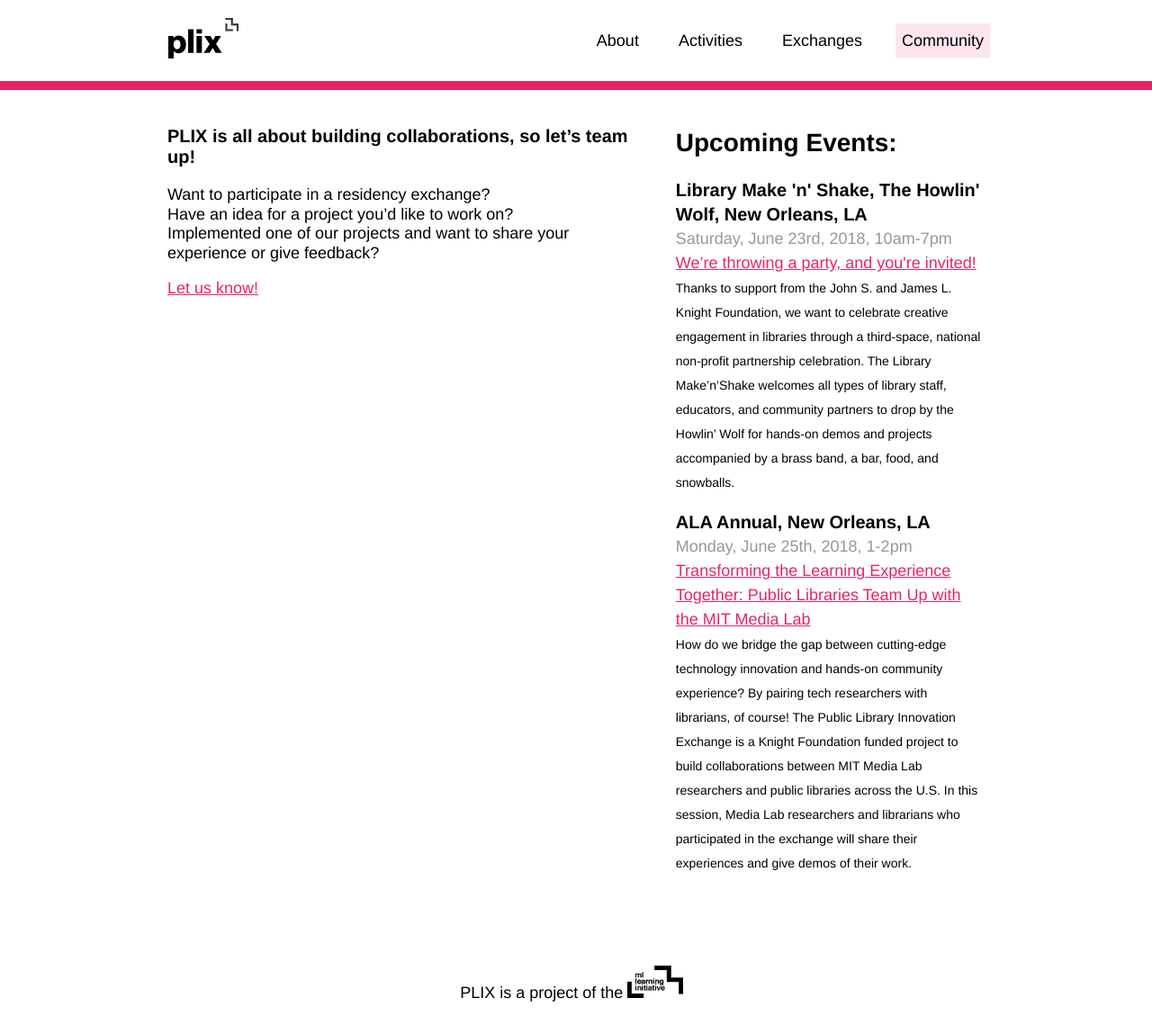
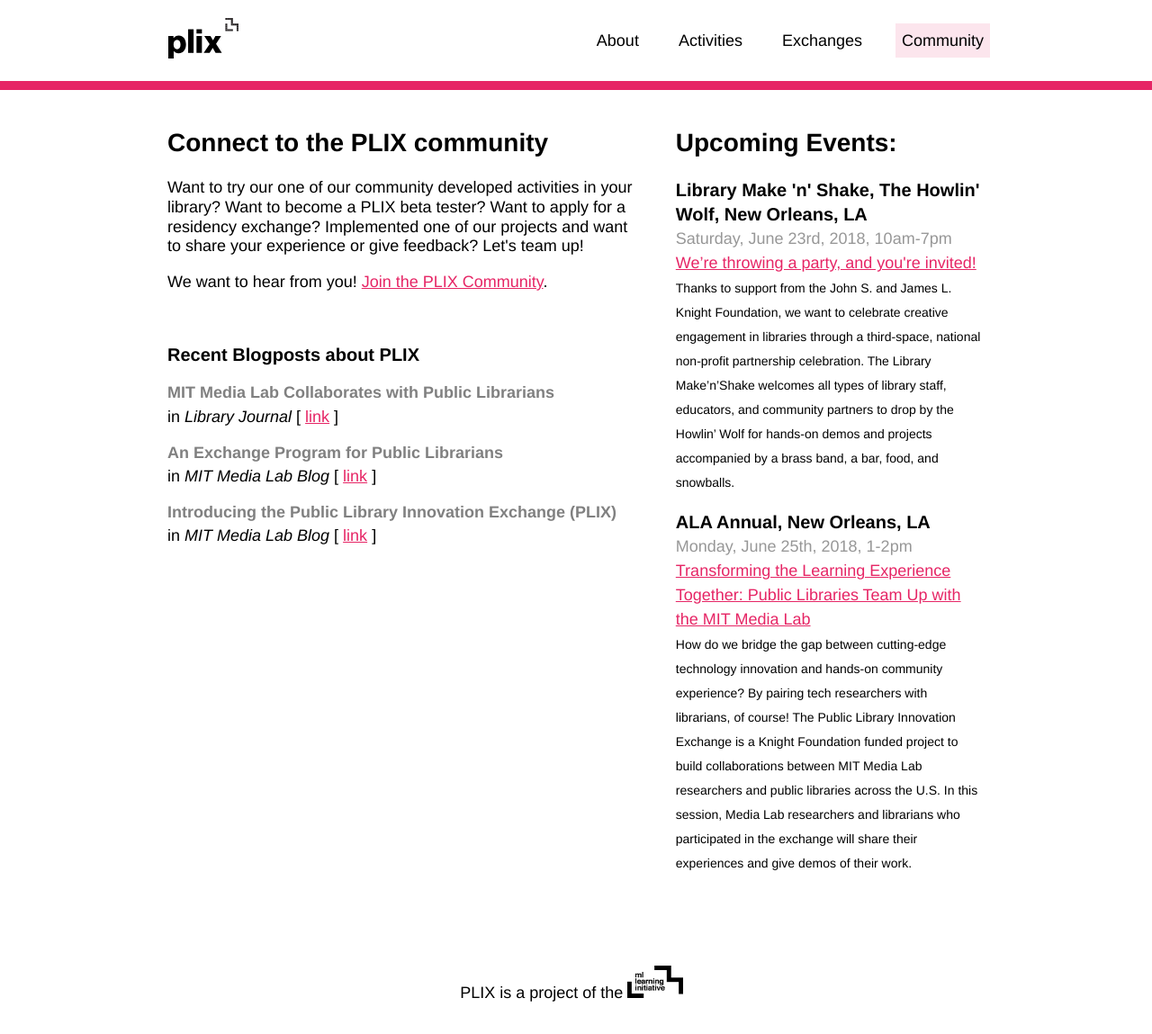
Before and after one commit to sjhoffhoff/plix-staging, a Jekyll site: the page built from community.html, in a window 1280 px wide. Shown: the whole page at 90% size. Built offline with Jekyll 4.4.1, drawn with Linux system fonts in a browser that asks for light colours; some web fonts are replaced.

Commit message:
small text tweaks & adding blogposts

```diff
--- a/about.html
+++ b/about.html
@@ -17,12 +17,12 @@
   </div> -->
 
 <div class="main">
-  <h2>Public Library Innovation Exchange (PLIX)</h2>
+  <h2>About PLIX</h2>
   <p>Public libraries and the MIT Media Lab are kindred spirits. Both support an open, collaborative environment where learning can flourish.</p>
 
-  <p>This exchange program supports joint projects between public librarians and Media Lab researchers. Together, we hope to design new tools and programs for public libraries around the world.</p>
+  <p>The Public Library Innovation Exchange (PLIX) supports joint projects between public librarians and Media Lab researchers. Together, we hope to design new tools and programs for public libraries around the world.</p>
 
-  <p>Learn more about our <a href={{ '/activities' | relative_url }}>activities</a> and <a href={{ '/community' | relative_url }}>community</a>.</p>
+  <p>Learn more about community-designed <a href={{ '/activities' | relative_url }}>PLIX activities</a>, or sign-up for our <a class="typeform-share link" href="https://mllearning.typeform.com/to/xPXkaa" data-mode="drawer_right" target="_blank">community updates</a>. <script> (function() { var qs,js,q,s,d=document, gi=d.getElementById, ce=d.createElement, gt=d.getElementsByTagName, id="typef_orm_share", b="https://embed.typeform.com/"; if(!gi.call(d,id)){ js=ce.call(d,"script"); js.id=id; js.src=b+"embed.js"; q=gt.call(d,"script")[0]; q.parentNode.insertBefore(js,q) } })()</script></p>
   <br/>
   <h3>Collaborators</h3>
   <p>PLIX is a project of the <a href="https://www.media.mit.edu/groups/ml-learning/overview/">Media Lab Learning Initiative</a>, in collaboration with the Knight Foundation and MIT Libraries.</p>
--- a/activities.html
+++ b/activities.html
@@ -6,7 +6,7 @@
 ---
 <div class="activities-headline">
   <h2>The Public Library Innovation Exchange brings together MIT Media Lab researchers and public libraries.</h2>
-  <p>Try out some of our activities below and <a class="typeform-share link" href="https://mllearning.typeform.com/to/xPXkaa" data-mode="drawer_right" target="_blank">let us know</a> <script> (function() { var qs,js,q,s,d=document, gi=d.getElementById, ce=d.createElement, gt=d.getElementsByTagName, id="typef_orm_share", b="https://embed.typeform.com/"; if(!gi.call(d,id)){ js=ce.call(d,"script"); js.id=id; js.src=b+"embed.js"; q=gt.call(d,"script")[0]; q.parentNode.insertBefore(js,q) } })()</script> what you think!</p>
+  <p>Try out some of our activities below and <a class="typeform-share link" href="https://mllearning.typeform.com/to/xPXkaa" data-mode="drawer_right" target="_blank">join our PLIX community</a>!<script> (function() { var qs,js,q,s,d=document, gi=d.getElementById, ce=d.createElement, gt=d.getElementsByTagName, id="typef_orm_share", b="https://embed.typeform.com/"; if(!gi.call(d,id)){ js=ce.call(d,"script"); js.id=id; js.src=b+"embed.js"; q=gt.call(d,"script")[0]; q.parentNode.insertBefore(js,q) } })()</script></p>
 </div>
 
 <ul class="tiles">
--- a/community.html
+++ b/community.html
@@ -10,11 +10,19 @@
 </div>
 
 <div class="main">
-  <h3>PLIX is all about building collaborations, so let’s team up!</h3>
+  <h2>Connect to the PLIX community</h2>
 
-  <p>Want to participate in a residency exchange?<br />
-      Have an idea for a project you’d like to work on?<br />
-      Implemented one of our projects and want to share your experience or give feedback?</p>
+  <p>Want to try our one of our community developed activities in your library? Want to become a PLIX beta tester? Want to apply for a residency exchange? Implemented one of our projects and want to share your experience or give feedback? Let's team up!</p>
+  <p>We want to hear from you!
+	<a class="typeform-share link" href="https://mllearning.typeform.com/to/xPXkaa" data-mode="drawer_right" target="_blank">Join the PLIX Community</a>. <script> (function() { var qs,js,q,s,d=document, gi=d.getElementById, ce=d.createElement, gt=d.getElementsByTagName, id="typef_orm_share", b="https://embed.typeform.com/"; if(!gi.call(d,id)){ js=ce.call(d,"script"); js.id=id; js.src=b+"embed.js"; q=gt.call(d,"script")[0]; q.parentNode.insertBefore(js,q) } })()</script>
+	</p>
+	<br/>
 
-  <p><a class="typeform-share link" href="https://mllearning.typeform.com/to/xPXkaa" data-mode="drawer_right" target="_blank">Let us know!</a> <script> (function() { var qs,js,q,s,d=document, gi=d.getElementById, ce=d.createElement, gt=d.getElementsByTagName, id="typef_orm_share", b="https://embed.typeform.com/"; if(!gi.call(d,id)){ js=ce.call(d,"script"); js.id=id; js.src=b+"embed.js"; q=gt.call(d,"script")[0]; q.parentNode.insertBefore(js,q) } })()</script></p>
+	<h3>Recent Blogposts about PLIX</h3>
+	<p style="color: gray; margin-bottom:5px"><b>MIT Media Lab Collaborates with Public Librarians</b></p>
+		<p class="date">in <i>Library Journal</i> [ <a href="https://lj.libraryjournal.com/2018/04/academic-libraries/mit-media-lab-collaborates-public-librarians/#_">link</a> ]</p>
+	<p style="color: gray; margin-bottom:5px"><b>An Exchange Program for Public Librarians</b></p>
+		<p class="date">in <i>MIT Media Lab Blog</i> [ <a href="https://medium.com/mit-media-lab/an-exchange-program-for-public-librarians-5e6466f5b4f8">link</a> ]</p>
+	<p style="color: gray; margin-bottom:5px"><b>Introducing the Public Library Innovation Exchange (PLIX)</b></p>
+		<p class="date">in <i>MIT Media Lab Blog</i> [ <a href="https://medium.com/mit-media-lab/introducing-the-public-library-innovation-exchange-d7e3554d2520">link</a> ]</p>
 </div>
--- a/exchanges.html
+++ b/exchanges.html
@@ -5,8 +5,8 @@
 ---
 
 <div class="activities-headline">
-  <h2>Residency exchanges pair up teams of public librarians with Media Lab researchers to develop materials together.</h2>
-  <p>Meet our current residency exchange participants!</p>
+  <h2>Librarians and Media Lab researchers are teaming up to work on projects together through our Residency Exchanges.</h2>
+  <p>Learn more about the projects from our current cohort below!</p>
 </div>
 
 <ul class="tiles">
```
